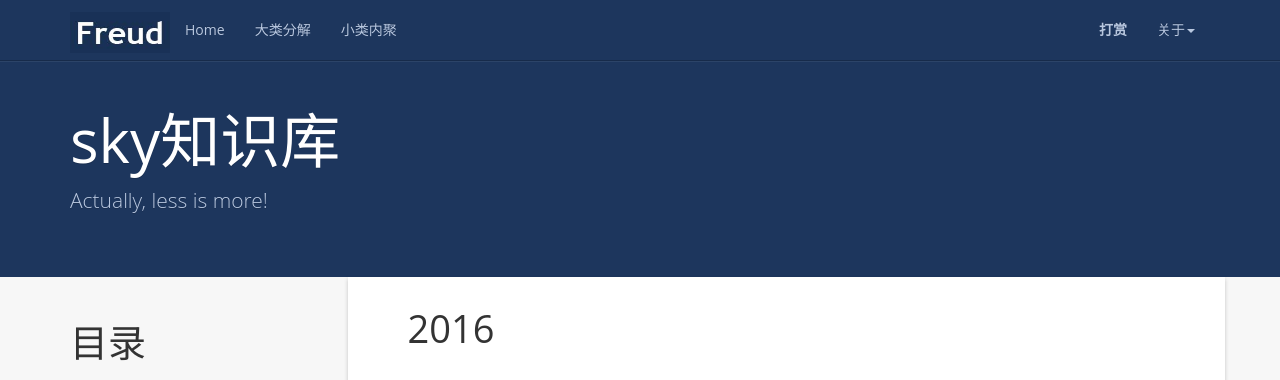
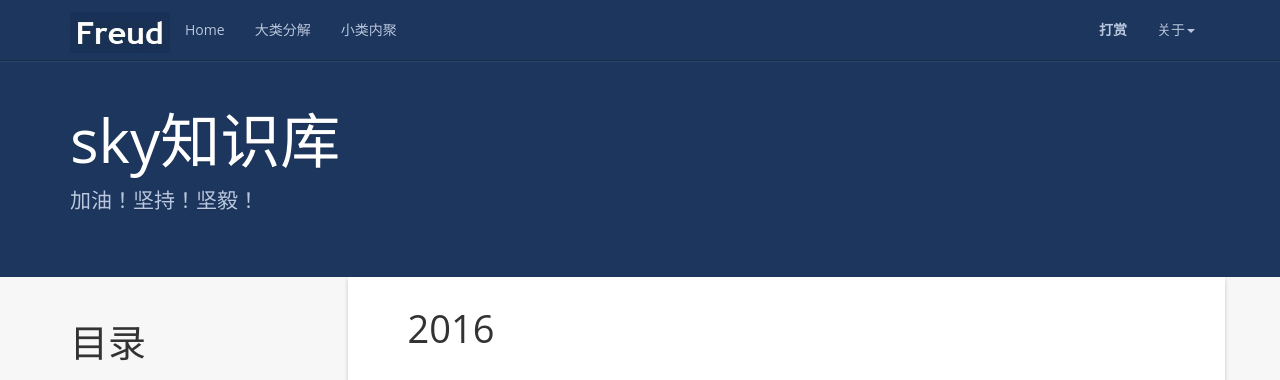
Before and after one commit to litiansky/skyblog, a Jekyll site: the page built from index.html, in a window 1280 px wide and 1087 px high. Shown: the top 380 px of the window. Built offline with Jekyll 4.4.1, drawn with Linux system fonts in a browser that asks for light colours; nearby versions of some CDN libraries; the list of posts is cut into pages by our own code; comment, search, counter and statistics services are not loaded.

Commit message:
Update _config.yml

```diff
--- a/_config.yml
+++ b/_config.yml
@@ -6,9 +6,9 @@ url: http://www.hifreud.com
 resume_site: http://www.hifreud.com/Resume.io/
 github: https://github.com/litiansky/
 baseurl: ""
-description: Actually, less is more!
+description: 加油！坚持！坚毅！
 meta_description: sky;个人博客;高立天;知识库;学而不思则罔;思而不学则殆;生命不止;折腾不休
-motto: It's our wits that make us men.
+motto: 个人知识库整理记录
 banner: 学而不思则罔，思而不学则殆。
 
 #permalink: /:categories/:year/:month/:day/:title/
```
